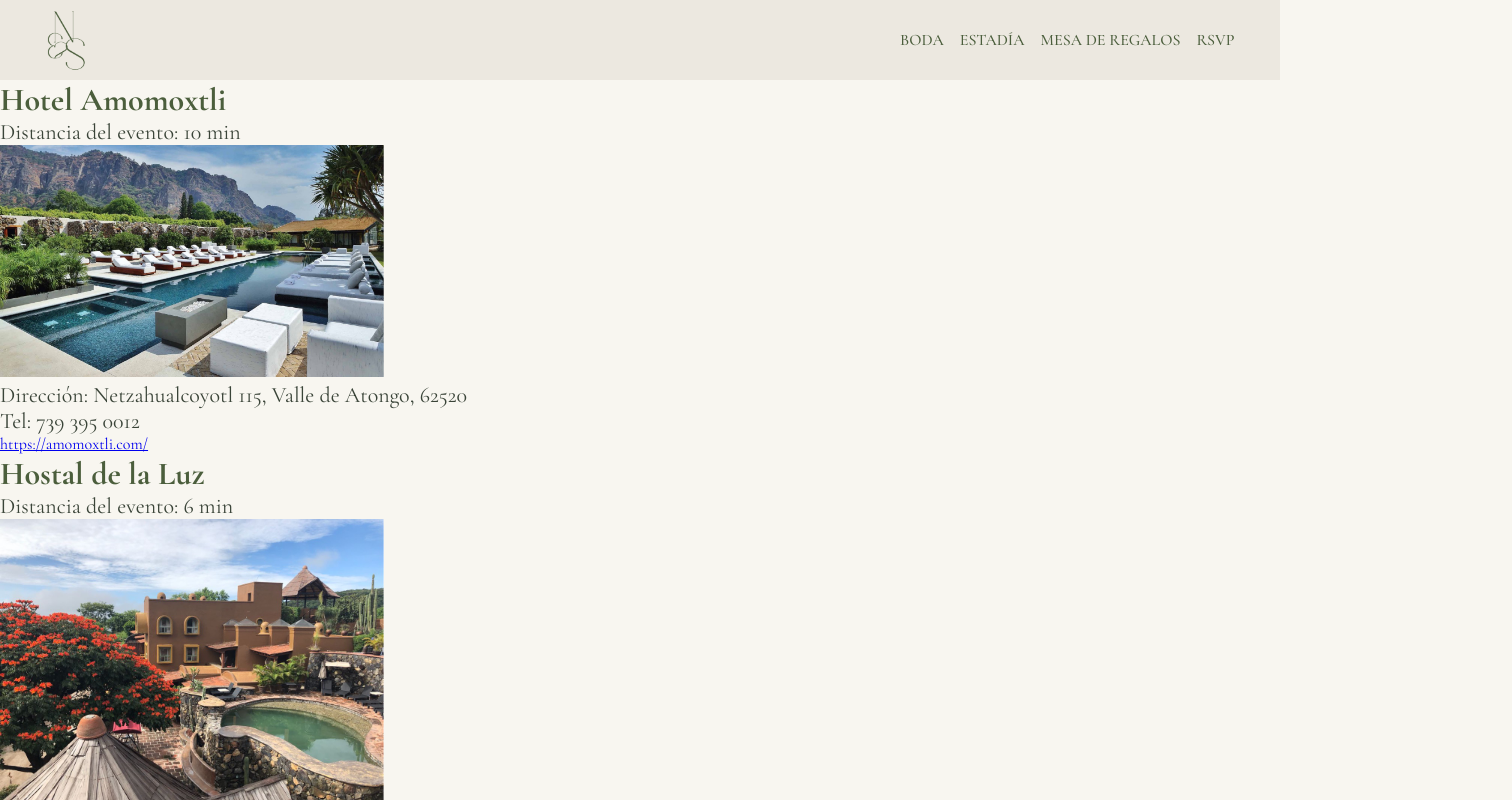
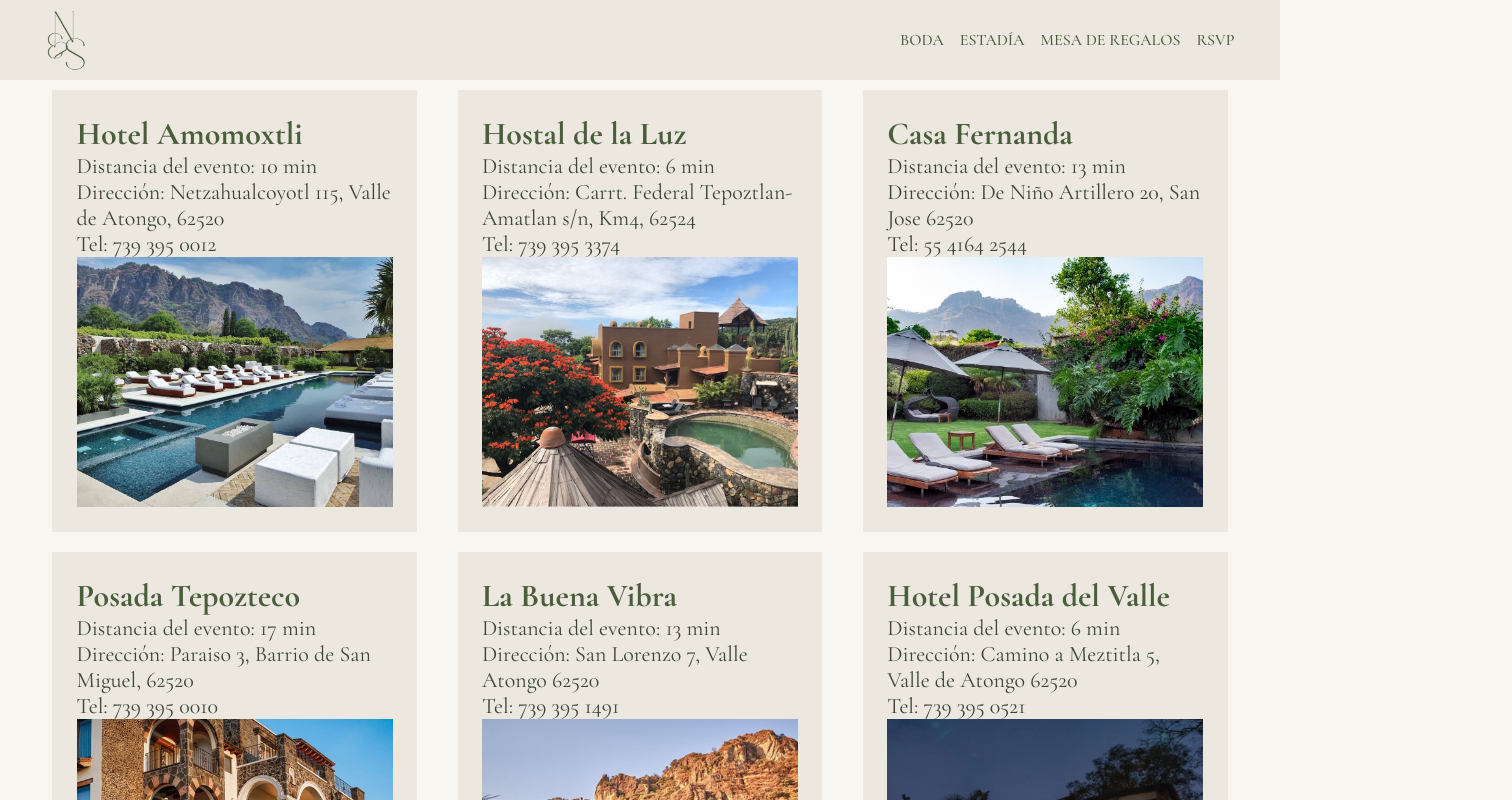
Before and after one commit to richipargo/nadia-stefan, a React (Vite) app: page /estadia in a window 1280 px wide. Shown: the top 800 px of the page, 1512 px wide, since content can reach past the window. Built offline with nearby package versions, Linux system fonts and the light colour scheme.

Commit message:
Style hotel containers

```diff
--- a/src/components/Estadia.jsx
+++ b/src/components/Estadia.jsx
@@ -13,18 +13,21 @@
 
 const Estadia = () => {
   return (
-    <>
+    <div className="hotels-container">
       {hotels.map((item, index) => (
-        <div key={index}>
+        <div className="hotel-container" key={index}>
           <h3>{item.name}</h3>
           <p>Distancia del evento: {item.distance}</p>
-          <img className="hotel-img" src={item.src}></img>
           <p>Dirección: {item.address}</p>
           <p>Tel: {item.tel}</p>
-          <a href={item.website}>{item.website}</a>
+          <div className="hotel-img-container">
+            <a href={item.website}>
+              <img className="hotel-img" src={item.src}></img>
+            </a>
+          </div>
         </div>
       ))}
-    </>
+    </div>
   );
 };
 export default Estadia;
--- a/src/style_components/hotels.css
+++ b/src/style_components/hotels.css
@@ -1,3 +1,25 @@
+.hotels-container {
+  width: 95%;
+  margin: 0 auto;
+  /* border: 2px solid var(--highlight); */
+  display: flex;
+  flex-direction: row;
+  flex-wrap: wrap;
+  align-items: center;
+  justify-content: space-around;
+}
+.hotel-container {
+  width: 30%;
+  padding: 2%;
+  background-color: var(--light);
+  margin: 10px;
+}
+/* .hotel-img-container {
+  background-color: aqua;
+} */
 .hotel-img {
-  width: 30%;
+  display: block;
+  width: 100%;
+  height: 250px;
+  object-fit: cover;
 }
```
